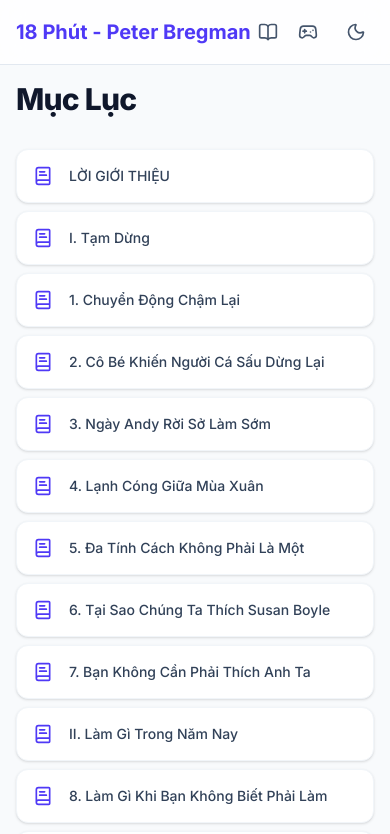
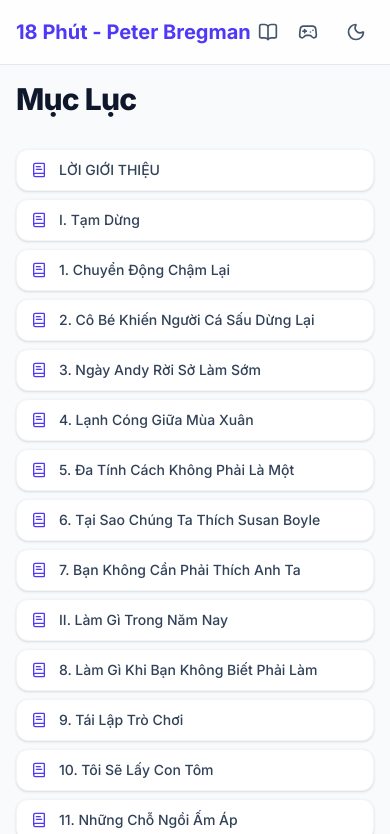
Before and after one commit to ttminh27/18phut, a Next.js app: page /chapters in a window 390 px wide. Shown: the top 834 px of the page. Built offline with nearby package versions, Linux system fonts and the light colour scheme.

Commit message:
Further reduce spacing and padding on mobile screens for chapter cards

```diff
--- a/src/app/chapters/page.tsx
+++ b/src/app/chapters/page.tsx
@@ -13,10 +13,10 @@
           <Link
             key={chapter.id}
             href={`/chapters/${chapter.id}`}
-            className="group flex items-center p-2.5 sm:p-4 bg-white dark:bg-slate-800 rounded-xl shadow-sm border border-slate-100 dark:border-slate-800 hover:shadow-md hover:border-indigo-100 dark:hover:border-indigo-500/50 transition-all"
+            className="group flex items-center py-2 px-2.5 sm:p-4 bg-white dark:bg-slate-800 rounded-xl shadow-sm border border-slate-100 dark:border-slate-800 hover:shadow-md hover:border-indigo-100 dark:hover:border-indigo-500/50 transition-all"
           >
-            <div className="flex items-center justify-center w-8 h-8 sm:w-10 sm:h-10 rounded-lg bg-transparent text-indigo-600 dark:text-indigo-400 mr-2.5 sm:mr-4 group-hover:scale-105 transition-transform flex-shrink-0">
-              <BookText className="w-5 h-5" />
+            <div className="flex items-center justify-center w-6 h-6 sm:w-10 sm:h-10 rounded-lg bg-transparent text-indigo-600 dark:text-indigo-400 mr-2 sm:mr-4 group-hover:scale-105 transition-transform flex-shrink-0">
+              <BookText className="w-4 h-4 sm:w-5 sm:h-5" />
             </div>
             <span className="font-medium text-slate-700 dark:text-slate-300 group-hover:text-indigo-900 dark:group-hover:text-indigo-200 line-clamp-2 text-sm sm:text-base">
               {chapter.title}
--- a/src/app/quizzes/page.tsx
+++ b/src/app/quizzes/page.tsx
@@ -13,10 +13,10 @@
           <Link
             key={chapter.id}
             href={`/quizzes/${chapter.id}`}
-            className="group flex items-center justify-between p-2.5 sm:p-3.5 bg-white dark:bg-slate-800 rounded-xl shadow-sm border border-slate-100 dark:border-slate-800 hover:shadow-md hover:border-purple-200 dark:hover:border-purple-500/50 transition-all gap-2 sm:gap-3"
+            className="group flex items-center justify-between py-2 px-2.5 sm:p-3.5 bg-white dark:bg-slate-800 rounded-xl shadow-sm border border-slate-100 dark:border-slate-800 hover:shadow-md hover:border-purple-200 dark:hover:border-purple-500/50 transition-all gap-1.5 sm:gap-3"
           >
-            <div className="flex items-center justify-center w-8 h-8 sm:w-10 sm:h-10 rounded-lg bg-transparent text-purple-600 dark:text-purple-400 group-hover:scale-105 transition-transform flex-shrink-0">
-              <Gamepad2 className="w-5 h-5" />
+            <div className="flex items-center justify-center w-6 h-6 sm:w-10 sm:h-10 rounded-lg bg-transparent text-purple-600 dark:text-purple-400 group-hover:scale-105 transition-transform flex-shrink-0">
+              <Gamepad2 className="w-4 h-4 sm:w-5 sm:h-5" />
             </div>
             <h2 className="font-semibold text-slate-800 dark:text-slate-200 text-sm sm:text-base truncate flex-1 group-hover:text-purple-700 dark:group-hover:text-purple-300">
               {chapter.title}
```
